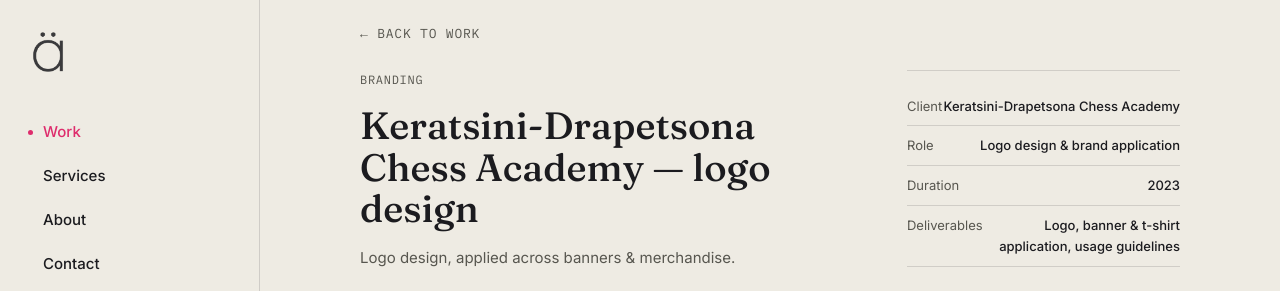
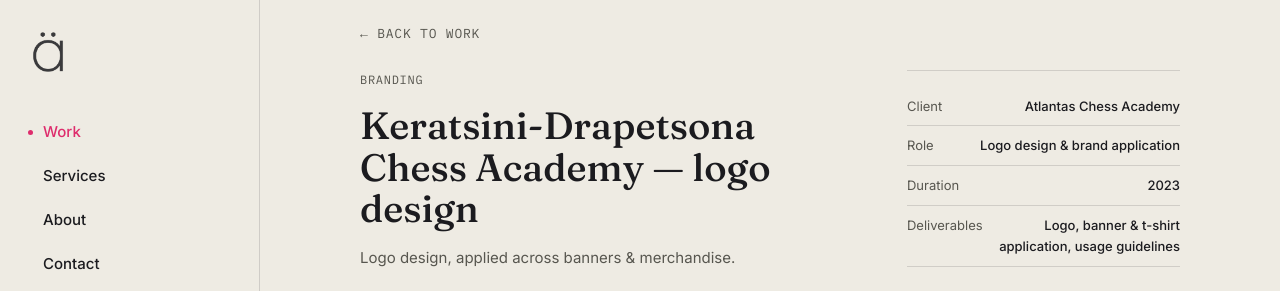
Before and after one commit to angelikime/angelikime.github.io, a Jekyll site: the page built from _projects/chess-academy.md, in a window 1280 px wide and 1309 px high. Shown: the top 291 px of the window. Built offline with Jekyll 4.4.1, drawn with Linux system fonts in a browser that asks for light colours.

Commit message:
chess-update

```diff
--- a/_projects/chess-academy.md
+++ b/_projects/chess-academy.md
@@ -1,12 +1,12 @@
 ---
 # ── BASIC INFO ──────────────────────────────────────────────
-title: "Keratsini-Drapetsona Chess Academy — logo & wordmark"
+title: "Chess Academy — logo design"
 tags: [Branding]
 excerpt: "Logo & wordmark design."
 dek: "A clean, teachable mark for a growing chess school, designed to work as small as a badge and as large as a banner."
 
 # ── META BOX (top right on the project page) ────────────────
-client: "Keratsini-Drapetsona Chess Academy"
+client: "Atlantas Chess Academy"
 title: "Keratsini-Drapetsona Chess Academy — logo design"
 excerpt: "Logo design, applied across banners & merchandise."
 role: "Logo design & brand application"
```
